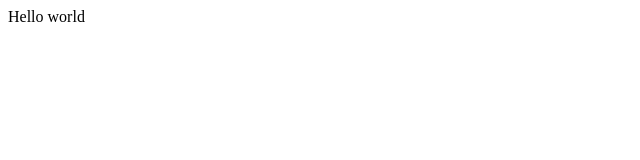
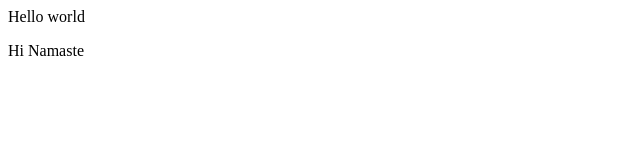
Before and after one commit to Palagirikrishnasai/SampleRepository, a plain HTML site: page index.html in a window 1280 px wide. Shown: the full height of the page, 0-640 px from the left. Drawn offline with Linux system fonts and the light colour scheme.

Commit message:
second branch

```diff
--- a/index.html
+++ b/index.html
@@ -1 +1,2 @@
 <p>Hello world</p>
+<p>Hi Namaste</p>
```
